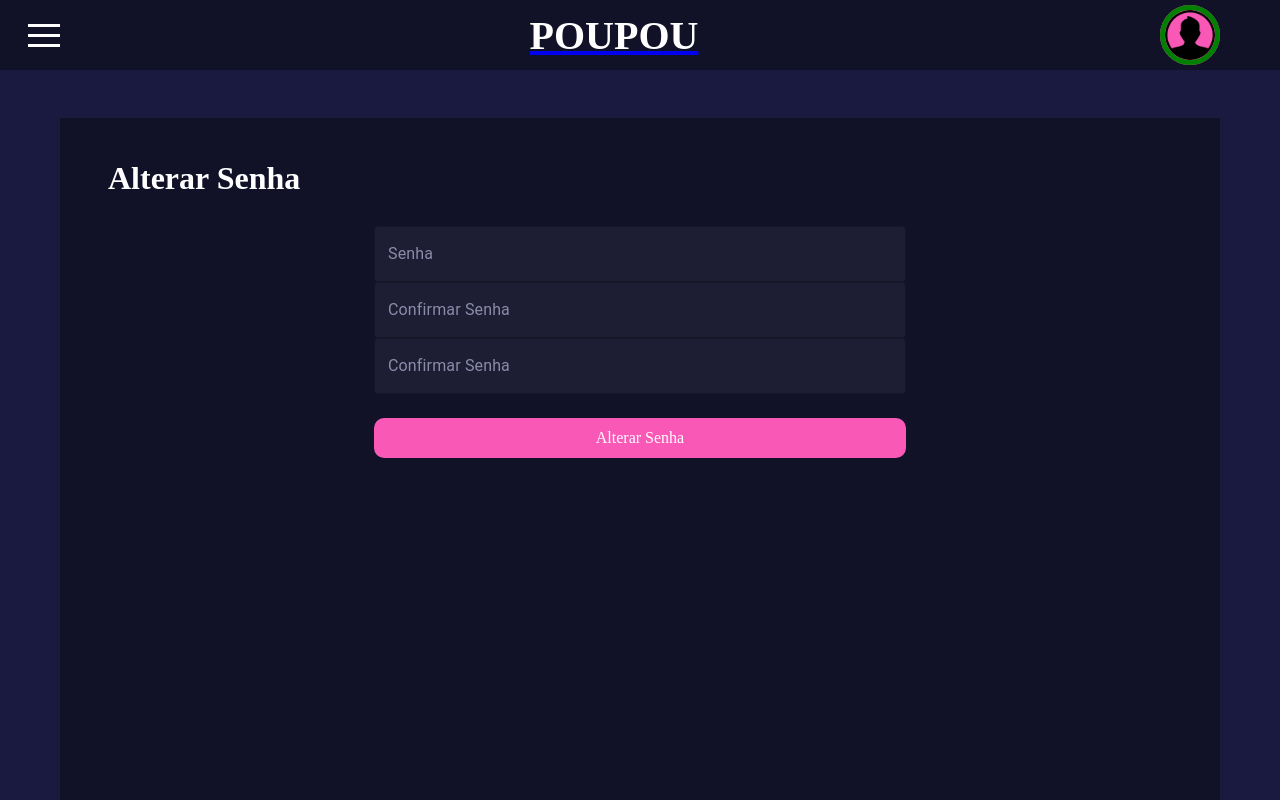
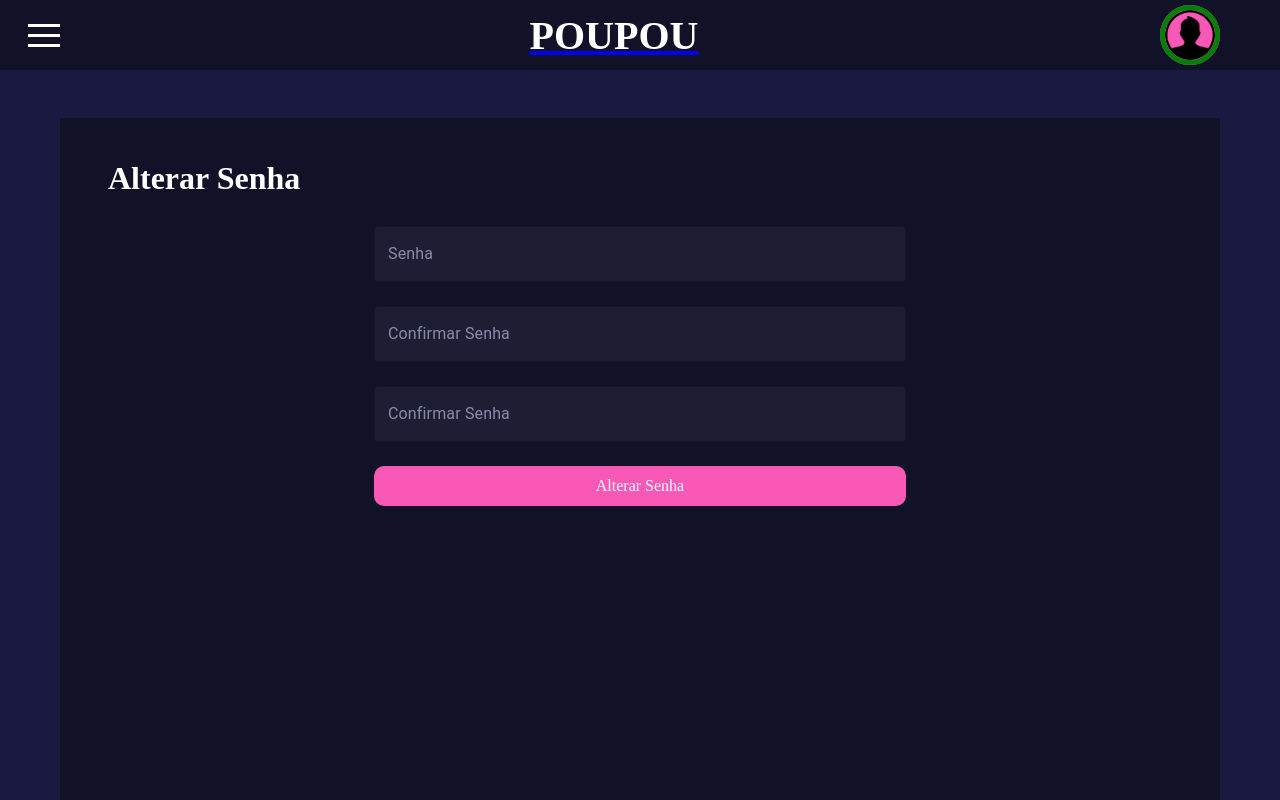
Before and after one commit to eduardogw06/poupou-front, a Next.js app: page /update-password in a window 1280 px wide. Shown: the top 800 px of the page. Built offline with nearby package versions, Linux system fonts and the light colour scheme; no server answers; sample sign-in values are in the browser's storage.

Commit message:
fix: form spacing

```diff
--- a/src/components/pages/update-password/UpdatePassword.styles.ts
+++ b/src/components/pages/update-password/UpdatePassword.styles.ts
@@ -11,7 +11,7 @@ const FormContainer = styled.form`
     flex-direction: column;
     width: 50%;
 
-    > * {
+    > div {
         &:first-child {
             margin-top: 0px;
         }
```
